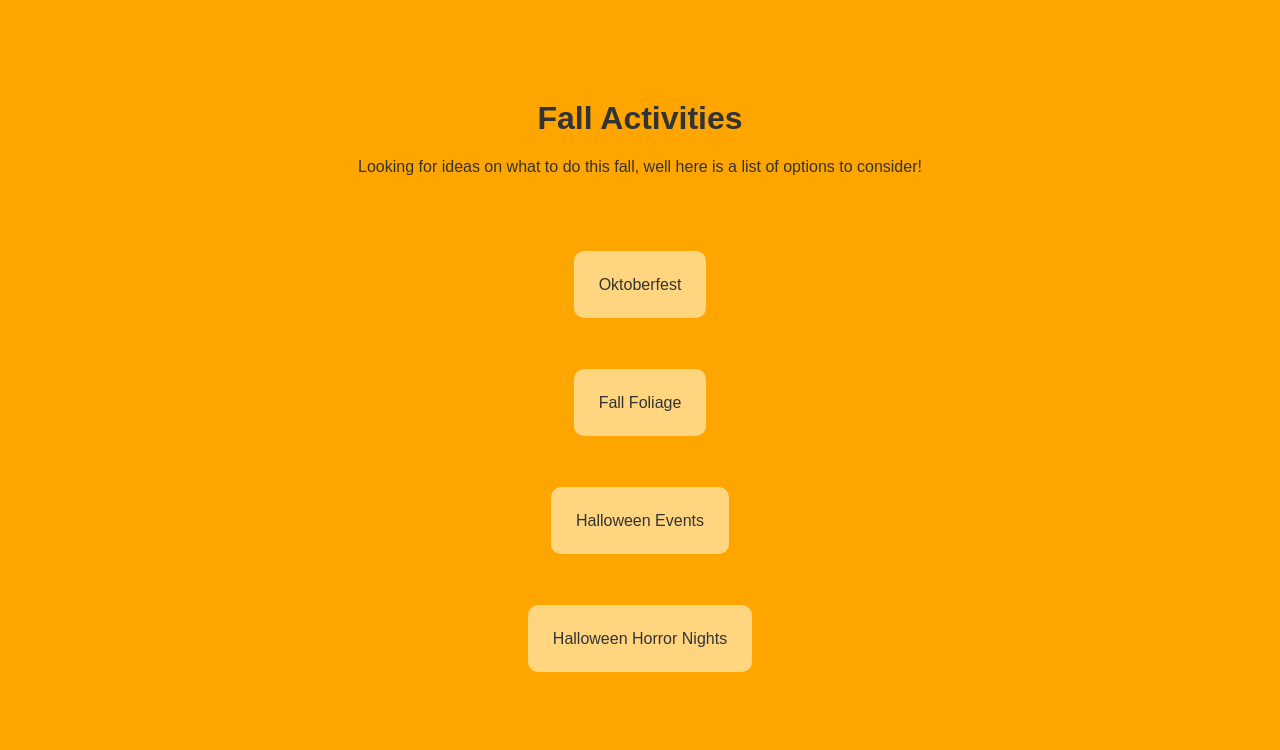
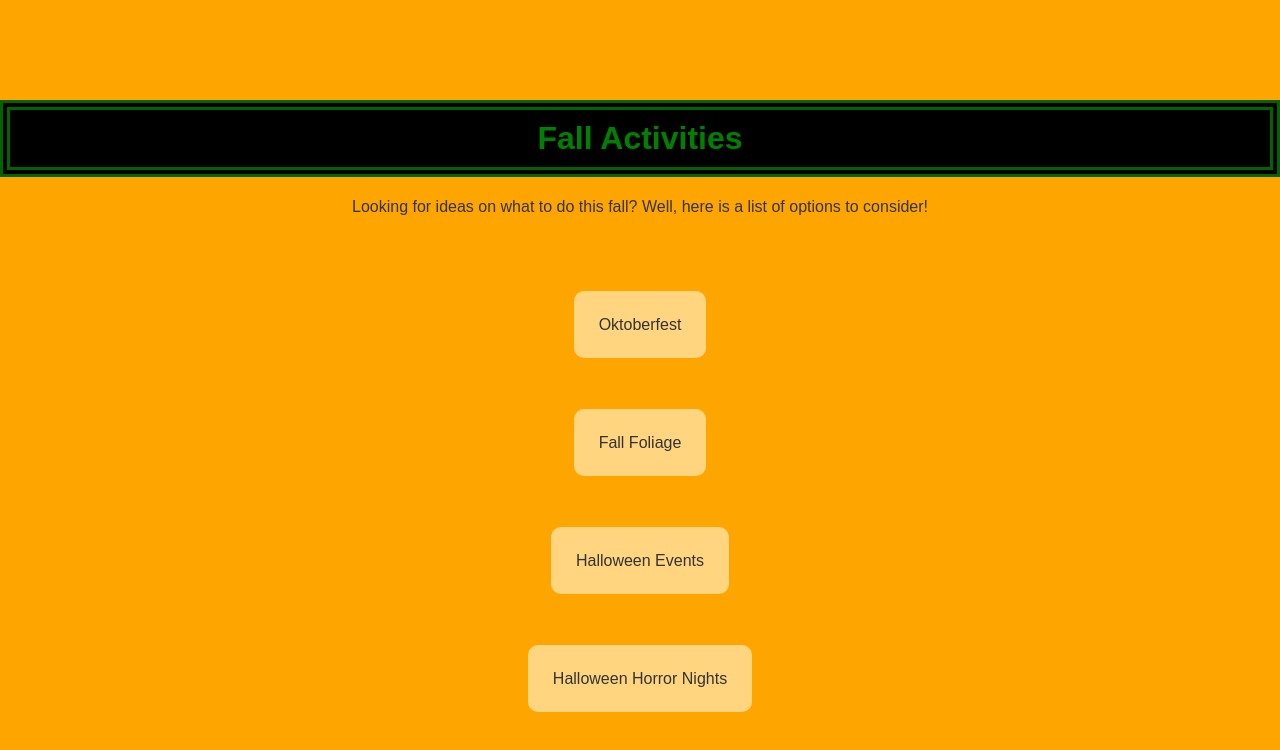
Before and after one commit to TimAAWS/stride-javascript-project-grp-6, a website built with Vite: page index.html in a window 1280 px wide. Built offline with nearby package versions, Linux system fonts and the light colour scheme.

Commit message:
added style to title and fixed wording in the home page

```diff
--- a/index.html
+++ b/index.html
@@ -9,8 +9,8 @@
 <body>
 
   <div class="container">
-    <h1>Fall Activities</h1>
-    <p>Looking for ideas on what to do this fall, well here is a list of options to consider!</p>
+    <h1 class="title">Fall Activities</h1>
+    <p>Looking for ideas on what to do this fall? Well, here is a list of options to consider!</p>
   </div>
   <!-- timoadco's Start -->
   <div class="container" id="timoadco" class="timoadco">
--- a/style.css
+++ b/style.css
@@ -56,3 +56,14 @@
   color: #C0392B;
 
 }
+
+.title {
+  border-style: double;
+  border-width: 10px;
+  text-align: center;
+  border-color: darkgreen;
+  padding-top: 10px;
+  padding-bottom: 10px;
+  background-color: black;
+  color: green;
+}
```
